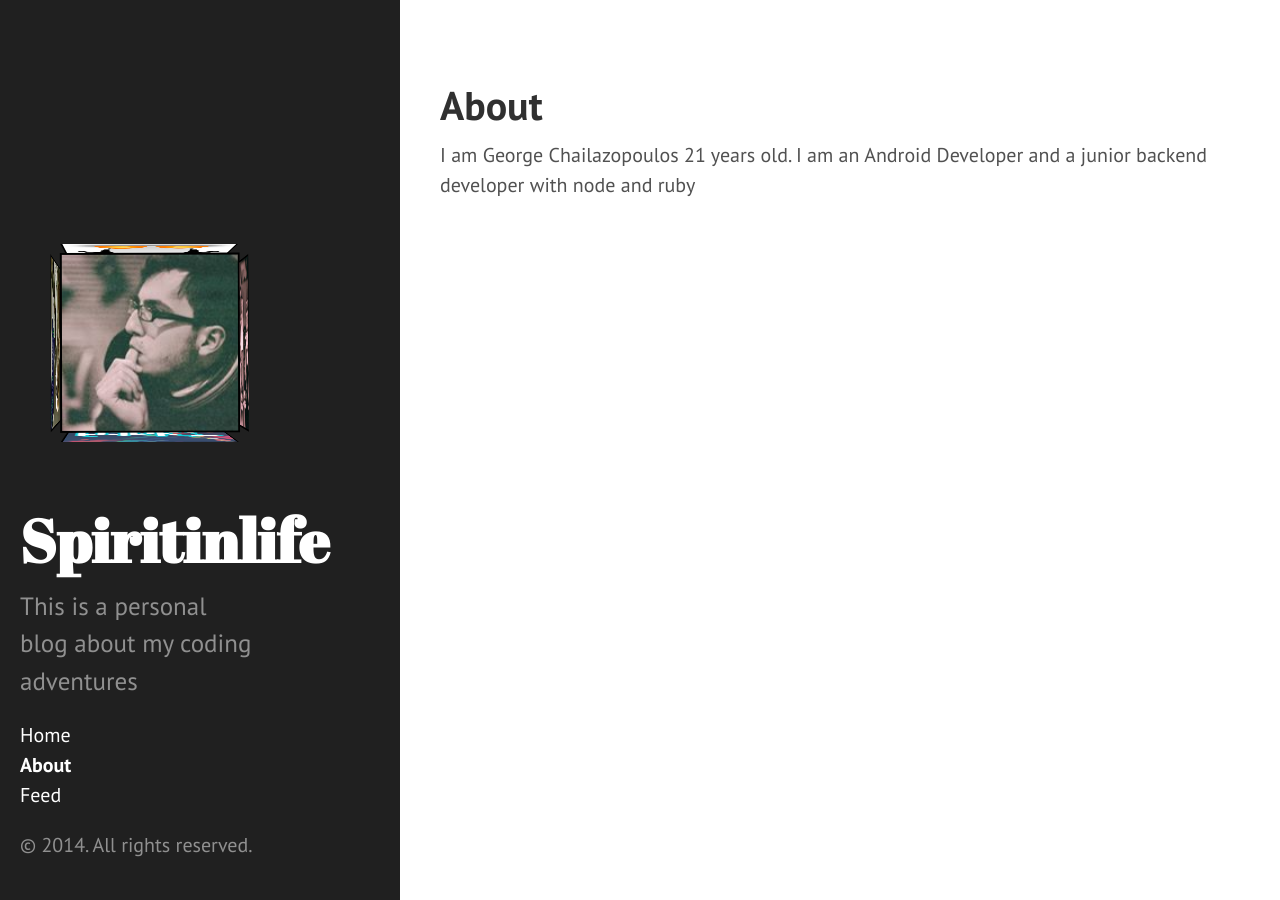
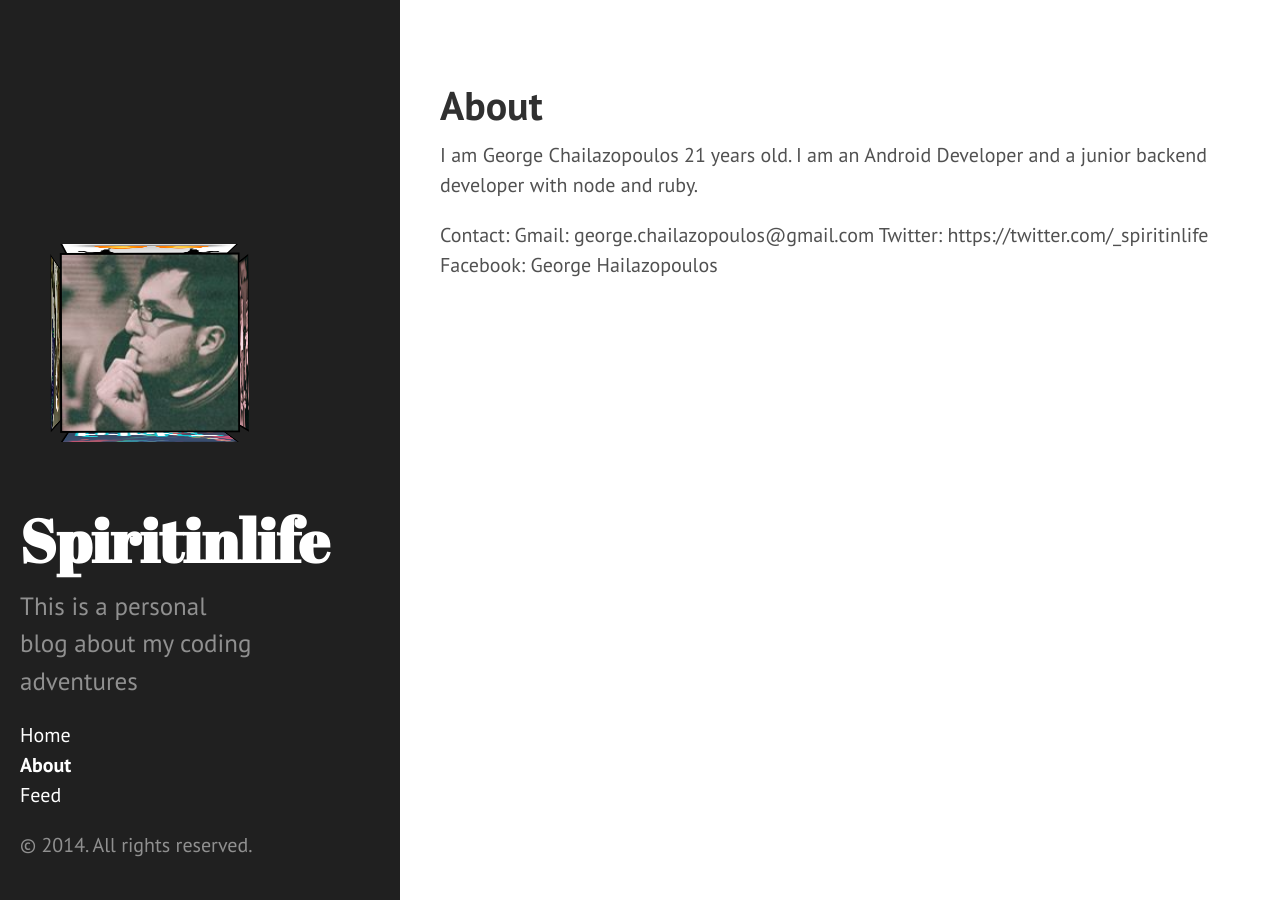
Before and after one commit to spiritinlife/spiritinlife.github.io, a Jekyll site: the page built from about.md, in a window 1280 px wide. Built offline with Jekyll 4.4.1, drawn with Linux system fonts in a browser that asks for light colours; Markdown is read by kramdown in place of the engine named in the settings.

Commit message:
New start

```diff
--- a/about.md
+++ b/about.md
@@ -4,4 +4,9 @@ title: About
 ---
 
 I am George Chailazopoulos 21 years old.
-I am an Android Developer and a junior backend developer with node and ruby
+I am an Android Developer and a junior backend developer with node and ruby.
+
+Contact:
+Gmail: george.chailazopoulos@gmail.com
+Twitter: https://twitter.com/_spiritinlife
+Facebook: George Hailazopoulos
```
